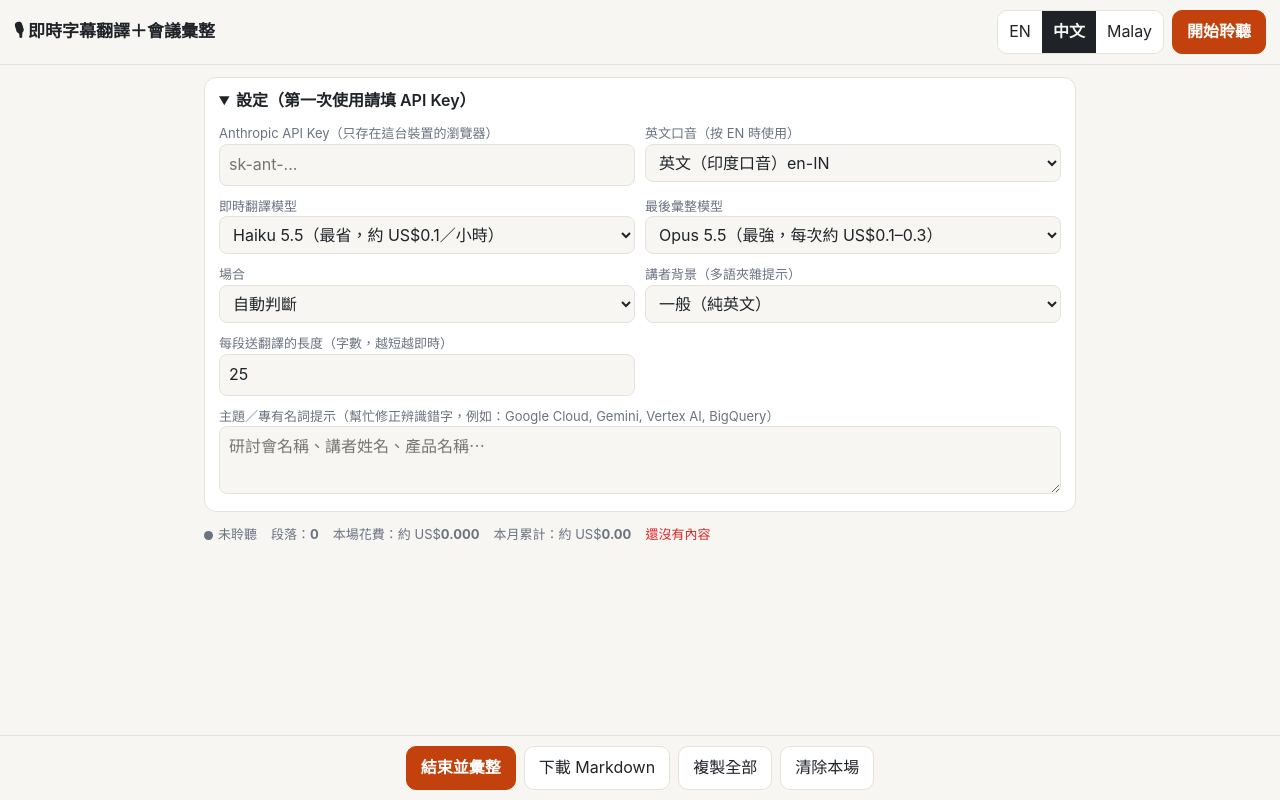
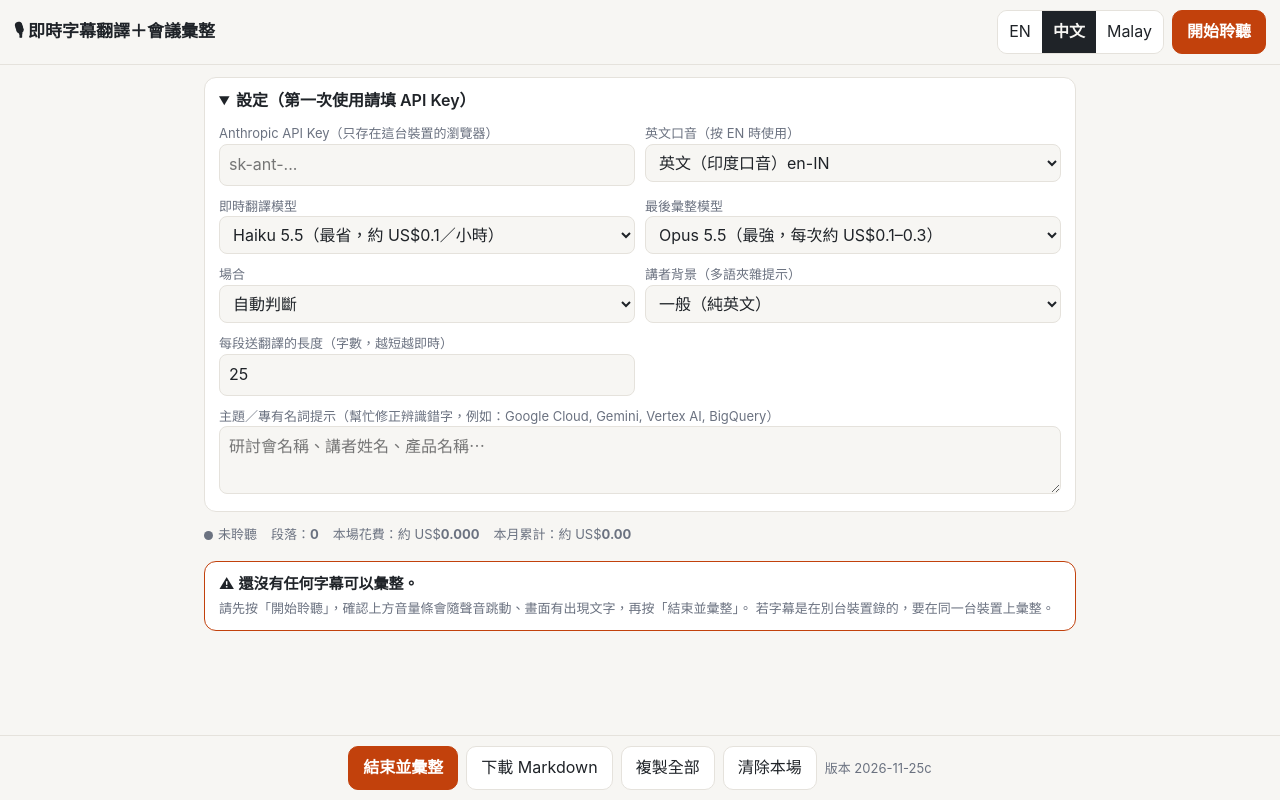
Before and after one commit to BrianYang2020/live-translator, a plain HTML site: page index.html in a window 1280 px wide. Both pictures are taken after a click on the button "結束並彙整". Drawn offline with Linux system fonts and the light colour scheme.

Commit message:
Show summary status box immediately, including when there is no transcript; show version
Co-Authored-By: Claude Opus 5.5 <noreply@anthropic.com>
Claude-Session: https://claude.ai/code/session_01HZRK77qXRVZxQ1M9DEbrLp

```diff
--- a/index.html
+++ b/index.html
@@ -122,6 +122,7 @@
   <button id="btnExport">下載 Markdown</button>
   <button id="btnCopy">複製全部</button>
   <button id="btnClear">清除本場</button>
+  <span class="mute" style="align-self:center">版本 2026-11-25c</span>
 </div>
 
 <script>
@@ -362,7 +363,14 @@ let sumCtrl = null;
 $('btnSum').onclick = async ()=>{
   if(sumCtrl){ sumCtrl.abort(); return; }          // 彙整中再按一次 = 取消
   if(listening) stopRec();
-  if(!S.segs.length){ $('err').textContent='還沒有內容'; return; }
+  const box0 = $('sumProgress'); box0.style.display='block';
+  box0.scrollIntoView({behavior:'smooth', block:'center'});
+  if(!S.segs.length){
+    box0.innerHTML = `⚠ <b>還沒有任何字幕可以彙整。</b><br>
+      <span class="mute">請先按「開始聆聽」，確認上方音量條會隨聲音跳動、畫面有出現文字，再按「結束並彙整」。
+      若字幕是在別台裝置錄的，要在同一台裝置上彙整。</span>`;
+    return;
+  }
   $('err').textContent='';
   const mode = $('mode').value;
   const transcript = S.segs.map(g=>`[${g.time}]${LANG_NAME[g.lang]?'（'+LANG_NAME[g.lang]+'）':''} ${g.en}`).join('\n');
```
